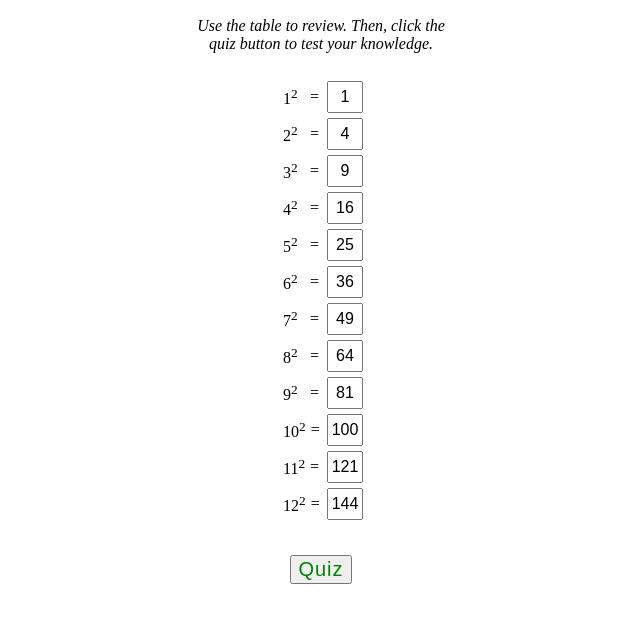
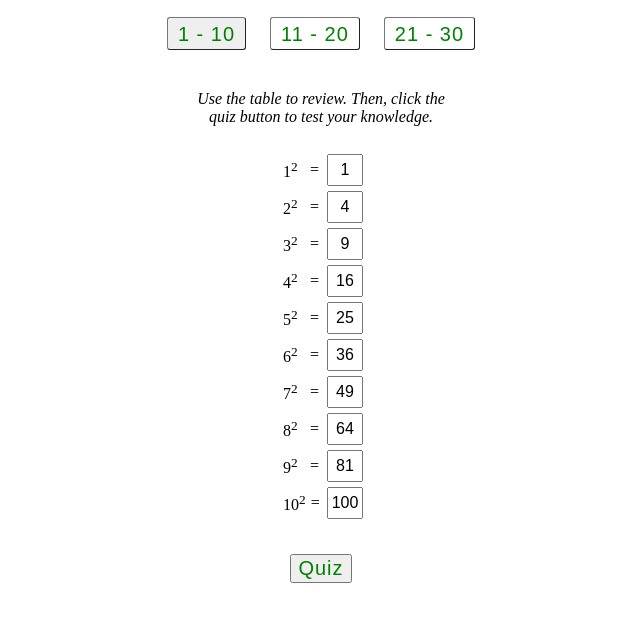
Before and after one commit to Brian-T-Hart/perfect-squares, a plain HTML site: page index.html in a window 1280 px wide. Shown: the part 65-688 px from the top of the page, without its empty margins (319-959 px from the left). Drawn offline with Linux system fonts and the light colour scheme.

Commit message:
added selection buttons

```diff
--- a/index.html
+++ b/index.html
@@ -9,6 +9,12 @@
 <body>
 	<div id="main-container">
 		<h1 class="title">Perfect Squares</h1>
+
+		<div id="selections">
+			<button class="button selection active" id="selection-1" onclick="handleSelection(1,10,1)">1 - 10</button>
+			<button class="button selection" id="selection-2" onclick="handleSelection(11,20,2)">11 - 20</button>
+			<button class="button selection" id="selection-3" onclick="handleSelection(21,30,3)">21 - 30</button>
+		</div>
 
 		<div class="message-container text-center" id="message-container">
 			<p class="message" id="review">
--- a/index.js
+++ b/index.js
@@ -15,6 +15,8 @@ var timer = document.getElementById('timer');
 
 
 function createBoxes(min, max) {
+	boxes.innerHTML = '';
+	rowHeaders.innerHTML = '';
     createRowHeaders(min, max);
     for (let i = min; i <= max; i++) {
         var box = document.createElement('INPUT');
@@ -59,10 +61,14 @@ function handleBlur(e) {
 	var col = e.target.id.split('x')[1];
 
 	var rowHeader = document.getElementById('row-header-' + row);
-	rowHeader.classList.remove('highlight');
+	if (rowHeader) {
+		rowHeader.classList.remove('highlight');
+	}
 
 	var colHeader = document.getElementById('col-header-' + col);
-	colHeader.classList.remove('highlight');
+	if (colHeader) {
+		colHeader.classList.remove('highlight');
+	}
 }
 
 function handleFocus(e) {
@@ -70,10 +76,28 @@ function handleFocus(e) {
 	var col = e.target.id.split('x')[1];
 
 	var rowHeader = document.getElementById('row-header-' + row);
-	rowHeader.classList.add('highlight');
+	if (rowHeader) {
+		rowHeader.classList.add('highlight');
+	}
 
 	var colHeader = document.getElementById('col-header-' + col);
-	colHeader.classList.add('highlight');
+	if (colHeader) {
+		colHeader.classList.add('highlight');
+	}
+}
+
+function handleSelection(min, max, selection) {
+	let selections = document.querySelectorAll('.selection');
+
+	for (let i = 0; i < selections.length; i++) {
+		if (selections[i].id === `selection-${selection}`) {
+			selections[i].classList.add('active');
+		} else {
+			selections[i].classList.remove('active');
+		}
+	}
+
+	createBoxes(min,max);
 }
 
 
@@ -162,4 +186,4 @@ function stopClock() {
 	clearInterval(clock);
 }
 
-createBoxes(1,12);
+createBoxes(1,10);
--- a/styles.css
+++ b/styles.css
@@ -42,6 +42,24 @@ sup {
 #score {
 	margin-bottom: 5px;
 	margin-top: -5px;
+}
+
+#selections .button {
+	background-color: rgb(255, 255, 255);
+	border-color: rgb(119, 119, 119);
+	border-radius: 3px;
+	border-style: outset;
+	border-width: 1px;
+	margin: 20px 10px;
+	padding: 5px 10px 3px 10px;
+}
+
+#selections .button:hover {
+	cursor: pointer;
+}
+
+#selections .button.active {
+	background-color: rgb(239, 239, 239);
 }
 
 .box {
```
